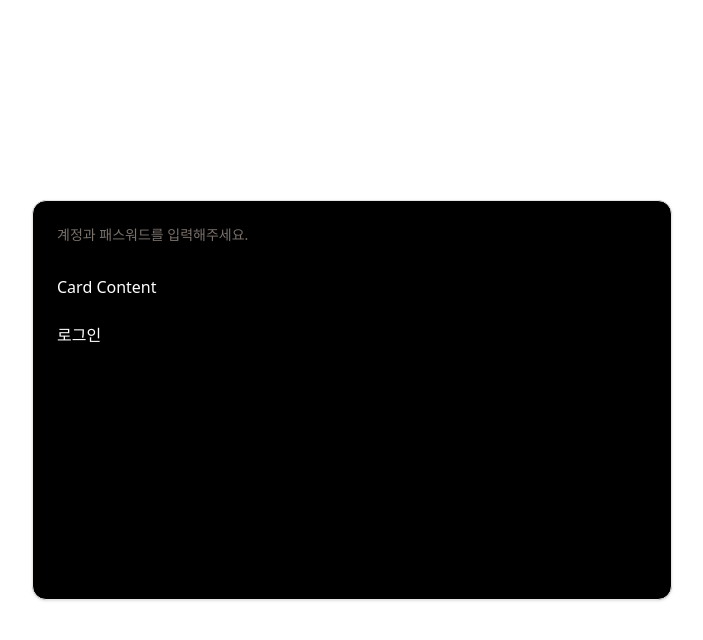
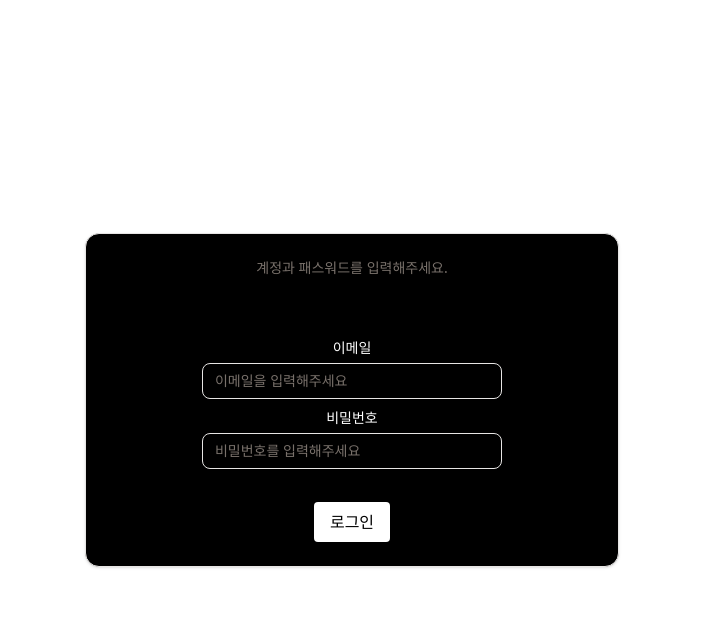
Before and after one commit to dc-choi/react-study, a React (Vite) app: page / in a window 1280 px wide. Both pictures are taken after a click on the button "Log In". Shown: the top 640 px of the page, without its empty margins (288-991 px from the left). Built offline with nearby package versions, Linux system fonts and the light colour scheme.

Commit message:
feat: react hook form 적용 완료

```diff
--- /dev/null
+++ b/src/feature/login/api/Login.ts
@@ -0,0 +1,12 @@
+import { z } from 'zod';
+
+export const LoginSchema = z.object({
+  email: z.string().email('유효한 이메일을 입력해주세요.'),
+  password: z.string().min(6, '비밀번호는 최소 6자 이상이어야 해요.'),
+});
+
+export type LoginFormData = z.infer<typeof LoginSchema>;
+
+export const login = async (data: LoginFormData) => {
+  alert(`email: ${data.email}\npassword: ${data.password}`);
+};
--- a/src/feature/login/components/Login.tsx
+++ b/src/feature/login/components/Login.tsx
@@ -6,21 +6,78 @@
   CardFooter,
   CardHeader,
 } from '@/shared/components/Card.tsx';
+import { useForm } from 'react-hook-form';
+import { login, LoginFormData, LoginSchema } from '@/feature/login/api/Login.ts';
+import { zodResolver } from '@hookform/resolvers/zod';
+import {
+  Form,
+  FormControl,
+  FormField,
+  FormItem,
+  FormLabel,
+  FormMessage,
+} from '@/shared/components/Form.tsx';
+import { Input } from '@/shared/components/Input.tsx';
 
 export const Login = () => {
+  const form = useForm<LoginFormData>({
+    resolver: zodResolver(LoginSchema),
+    defaultValues: {
+      email: '',
+      password: '',
+    },
+  });
+
   return (
     <div className={'flex size-full justify-center items-center'}>
-      <Card className="bg-black text-white bg-center size-1/2">
-        <CardHeader>
-          {/* <CardTitle>로그인</CardTitle> */}
-          <CardDescription>계정과 패스워드를 입력해주세요.</CardDescription>
-        </CardHeader>
-        <CardContent>
-          <p>Card Content</p>
-        </CardContent>
-        <CardFooter>
-          <CardAction>로그인</CardAction>
-        </CardFooter>
+      <Card className="bg-black text-white bg-center size-5/12 flex flex-col">
+        <Form {...form}>
+          <CardHeader className={'items-center justify-center'}>
+            <CardDescription>계정과 패스워드를 입력해주세요.</CardDescription>
+          </CardHeader>
+          <form onSubmit={form.handleSubmit(login)} className={'flex flex-col flex-1'}>
+            <CardContent
+              className={'flex flex-col flex-1 items-center justify-center w-full gap-3'}
+            >
+              <FormField
+                control={form.control}
+                name={'email'}
+                render={({ field }) => (
+                  <FormItem className={'w-full max-w-[300px]'}>
+                    <FormLabel className={'items-center justify-center'}>이메일</FormLabel>
+                    <FormMessage />
+                    <FormControl>
+                      <Input type="email" placeholder="이메일을 입력해주세요" {...field} />
+                    </FormControl>
+                  </FormItem>
+                )}
+              />
+              <FormField
+                control={form.control}
+                name={'password'}
+                render={({ field }) => (
+                  <FormItem className={'w-full max-w-[300px]'}>
+                    <FormLabel className={'items-center justify-center'}>비밀번호</FormLabel>
+                    <FormMessage />
+                    <FormControl>
+                      <Input type="password" placeholder="비밀번호를 입력해주세요" {...field} />
+                    </FormControl>
+                  </FormItem>
+                )}
+              />
+            </CardContent>
+            <CardFooter className={'items-center justify-center'}>
+              <CardAction>
+                <button
+                  type={'submit'}
+                  className={'bg-white text-black px-4 py-2 rounded transition-colors'}
+                >
+                  로그인
+                </button>
+              </CardAction>
+            </CardFooter>
+          </form>
+        </Form>
       </Card>
     </div>
   );
--- /dev/null
+++ b/src/shared/components/Input.tsx
@@ -0,0 +1,21 @@
+import * as React from "react"
+
+import { cn } from "@/shared/lib/utils.ts"
+
+function Input({ className, type, ...props }: React.ComponentProps<"input">) {
+  return (
+    <input
+      type={type}
+      data-slot="input"
+      className={cn(
+        "file:text-foreground placeholder:text-muted-foreground selection:bg-primary selection:text-primary-foreground dark:bg-input/30 border-input flex h-9 w-full min-w-0 rounded-md border bg-transparent px-3 py-1 text-base shadow-xs transition-[color,box-shadow] outline-none file:inline-flex file:h-7 file:border-0 file:bg-transparent file:text-sm file:font-medium disabled:pointer-events-none disabled:cursor-not-allowed disabled:opacity-50 md:text-sm",
+        "focus-visible:border-ring focus-visible:ring-ring/50 focus-visible:ring-[3px]",
+        "aria-invalid:ring-destructive/20 dark:aria-invalid:ring-destructive/40 aria-invalid:border-destructive",
+        className
+      )}
+      {...props}
+    />
+  )
+}
+
+export { Input }
```
Also changed, not shown: 1 other file (tests, documents, lock files or other folders).
